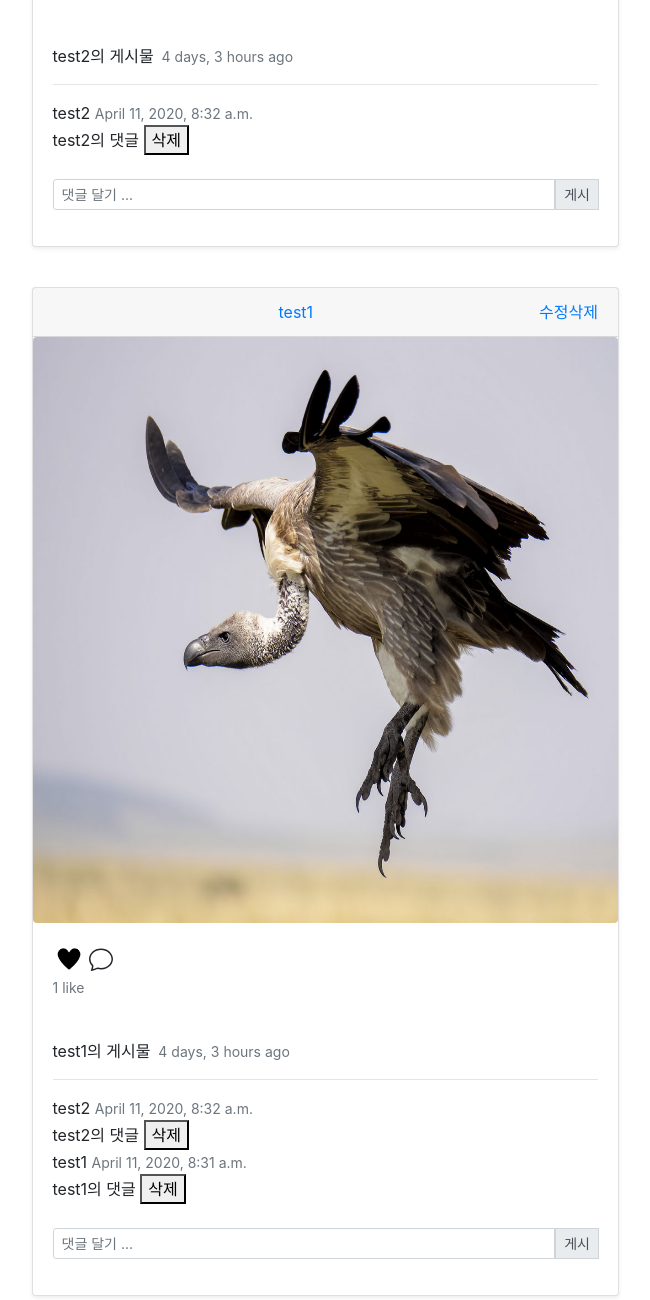
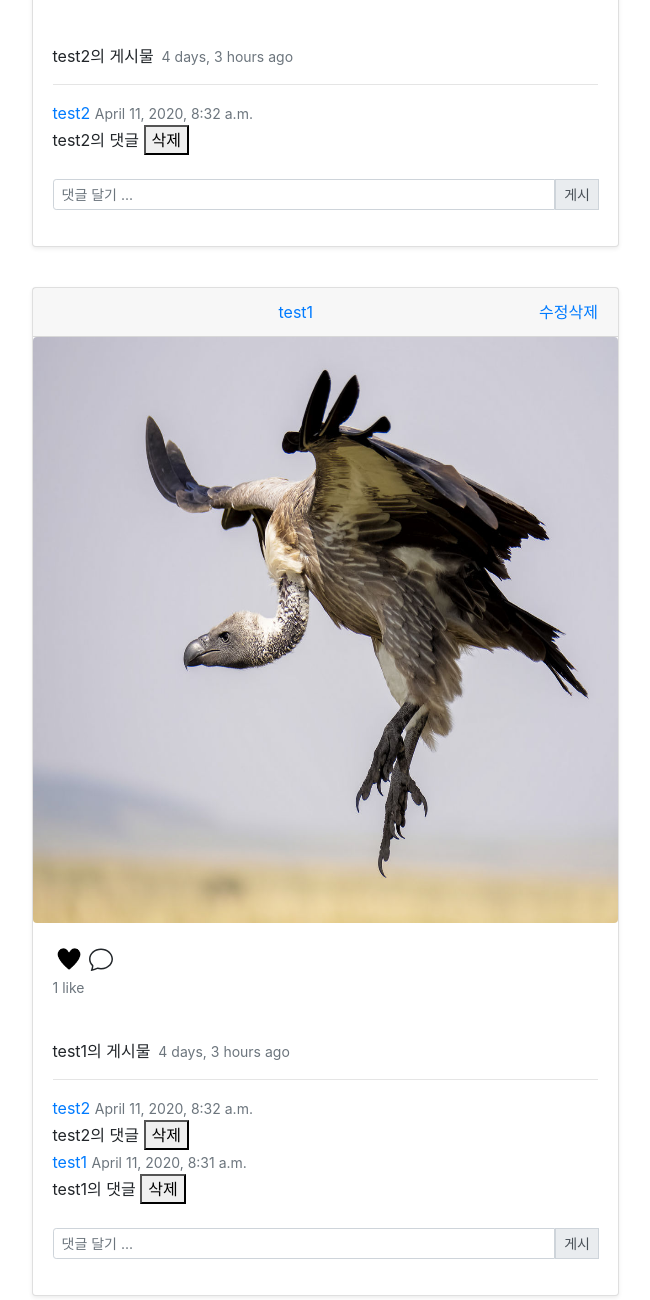
Before and after one commit to integerJI/myProject, a Django app: page /myApp/index/ in a window 1280 px wide. Shown: the part 813-2113 px from the top of the page, without its empty margins (176-826 px from the left). Run offline with Django 3.2, Linux system fonts and the light colour scheme; a user stored in the database is signed in; data comes from the database, SQL or seed files in the repository; both versions use the stored data as it was after the commit; some libraries are stand-ins or nearby versions.

Commit message:
댓글 사용자 userpage 추가

```diff
--- a/myApp/templates/index.html
+++ b/myApp/templates/index.html
@@ -56,7 +56,9 @@
 
         <hr>
         {% for comment in post.comments.all %}
-        <span class="comment_user">{{comment.comment_user}}</span>
+        <a class="card-text" href="{% url 'userpage' comment.comment_user %}"><span class="comment_writer_name">{{comment.comment_user}}</span></a>
+
+
         <small class="text-muted">{{comment.comment_date}}</small>
         <br>
         <a class="card-text">{{comment.comment_text}}
@@ -67,8 +69,7 @@
 
               <button type="submit">삭제</button>
           </form>
-
-        <br>
+          <br>
         {% endfor %}
         <br>
         <form action="{% url 'c_post' post.id %}" method="POST">
```
Also changed, not shown: README.md, db.sqlite3.
